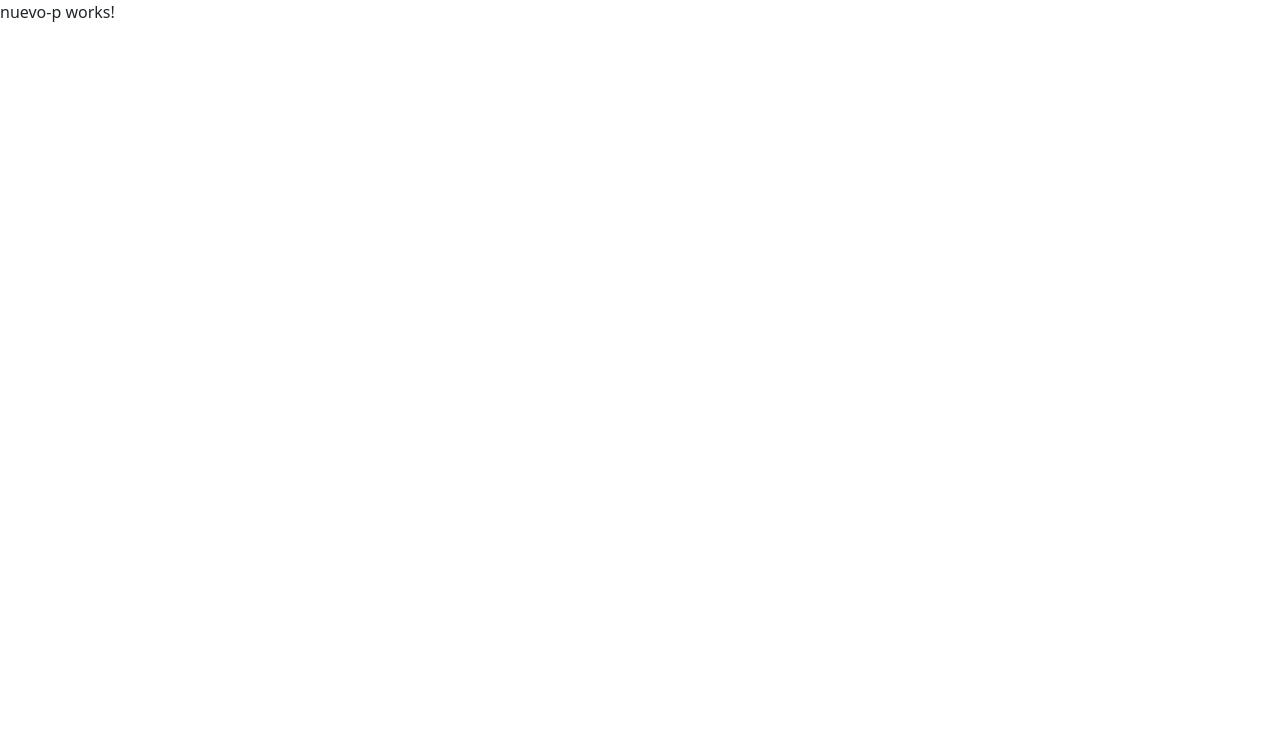
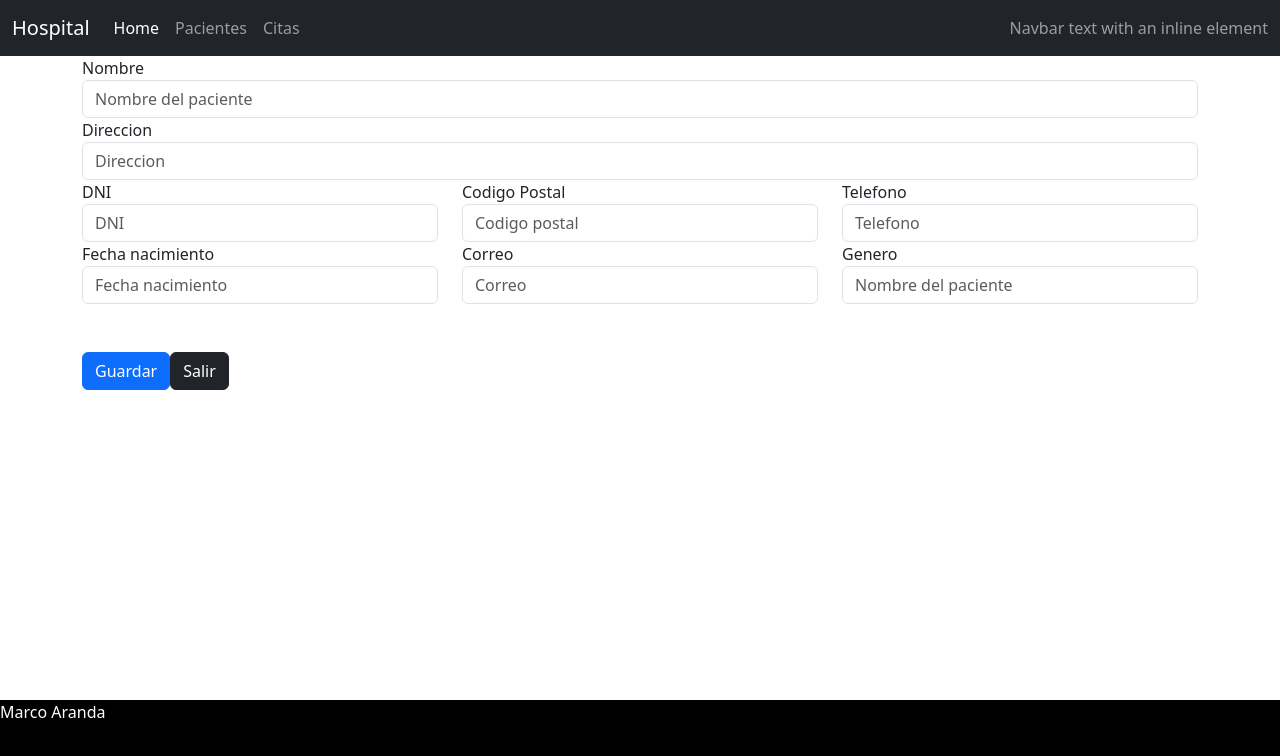
Before and after one commit to Suichi27/proyecto, an Angular app: page /nuevoP in a window 1280 px wide. Shown: the top 756 px of the page. Built offline with nearby package versions, Linux system fonts and the light colour scheme.

Commit message:
Agregado Hatml y component de nuevo

```diff
--- a/src/app/vistas/nuevo-p/nuevo-p.component.html
+++ b/src/app/vistas/nuevo-p/nuevo-p.component.html
@@ -1 +1,50 @@
-<p>nuevo-p works!</p>
+<app-header></app-header>
+<div class="container">
+
+    <form [formGroup]="nuevoForm" (ngSubmit)="postForm(nuevoForm.value)">
+            <div class="form-group">
+                    <label for="exampleFormControlInput1">Nombre</label>
+                    <input type="text" class="form-control"  placeholder="Nombre del paciente" formControlName="nombre">
+            </div>
+            <div class="form-group">
+                    <label for="exampleFormControlInput1">Direccion</label>
+                    <input type="text" class="form-control"  placeholder="Direccion" formControlName="direccion">
+                </div>
+                <div class="form-group row">
+                    <div class="col">
+                        <label for="exampleFormControlInput1">DNI</label>
+                        <input type="text" class="form-control"  placeholder="DNI" formControlName="dni">
+                    </div>
+                    <div class="col">
+                        <label for="exampleFormControlInput1">Codigo Postal</label>
+                        <input type="text" class="form-control"  placeholder="Codigo postal" formControlName="codigoPostal">
+                    </div>
+                    <div class="col">
+                        <label for="exampleFormControlInput1">Telefono</label>
+                        <input type="text" class="form-control"  placeholder="Telefono" formControlName="telefono">
+                    </div>
+                </div>
+                <div class="form-group row">
+                    <div class="col">
+                        <label for="exampleFormControlInput1">Fecha nacimiento</label>
+                        <input type="text" class="form-control"  placeholder="Fecha nacimiento" formControlName="fechaNacimiento">
+                    </div>
+                    <div class="col">
+                        <label for="exampleFormControlInput1">Correo</label>
+                        <input type="text" class="form-control"  placeholder="Correo" formControlName="correo">
+                    </div>
+                    <div class="col">
+                        <label for="exampleFormControlInput1">Genero</label>
+                        <input type="text" class="form-control"  placeholder="Nombre del paciente" formControlName="genero">
+                    </div>
+                </div>
+                <br><br>
+                <button type="submit" class="btn btn-primary">Guardar</button>
+                <button type="button" class="btn btn-dark" (click)="salir()">Salir</button>
+
+    </form>
+
+</div>
+
+
+<app-footer></app-footer>
--- a/src/app/vistas/nuevo-p/nuevo-p.component.ts
+++ b/src/app/vistas/nuevo-p/nuevo-p.component.ts
@@ -1,10 +1,47 @@
-import { Component } from '@angular/core';
+import { Component, OnInit } from '@angular/core';
+import { Router,ActivatedRoute } from '@angular/router';
+import { PacienteI } from '../../modelo/paciente.interface';
+import { ApiService } from '../../servicios/api/api.service';
+import { FormGroup, FormControl,Validators} from '@angular/forms';
+import { responseI } from '../../modelo/response.interface';
+import { AlertasService } from '../../servicios/alertas/alertas.service';
 
 @Component({
   selector: 'app-nuevo-p',
   templateUrl: './nuevo-p.component.html',
   styleUrl: './nuevo-p.component.css'
 })
-export class NuevoPComponent {
+export class NuevoPComponent implements OnInit{
+
+  nuevoForm = new FormGroup({
+    nombre: new FormControl(''),
+    correo : new FormControl(''),
+    dni: new FormControl(''),
+    direccion: new FormControl(''),
+    codigoPostal: new FormControl(''),
+    genero: new FormControl(''),
+    telefono: new FormControl(''),
+    token: new FormControl(''),
+    pacienteId: new FormControl(''),
+    fechaNacimiento: new FormControl('')
+});
+
+
+  constructor(private api:ApiService, private router:Router, private alert:AlertasService){}
+
+  ngOnInit(): void {
+
+  }
+
+  postForm(form:PacienteI){
+    console.log(form);
+
+  }
+
+
+salir(){
+  this.router.navigate(['dashboard']);
+}
+
 
 }
```
